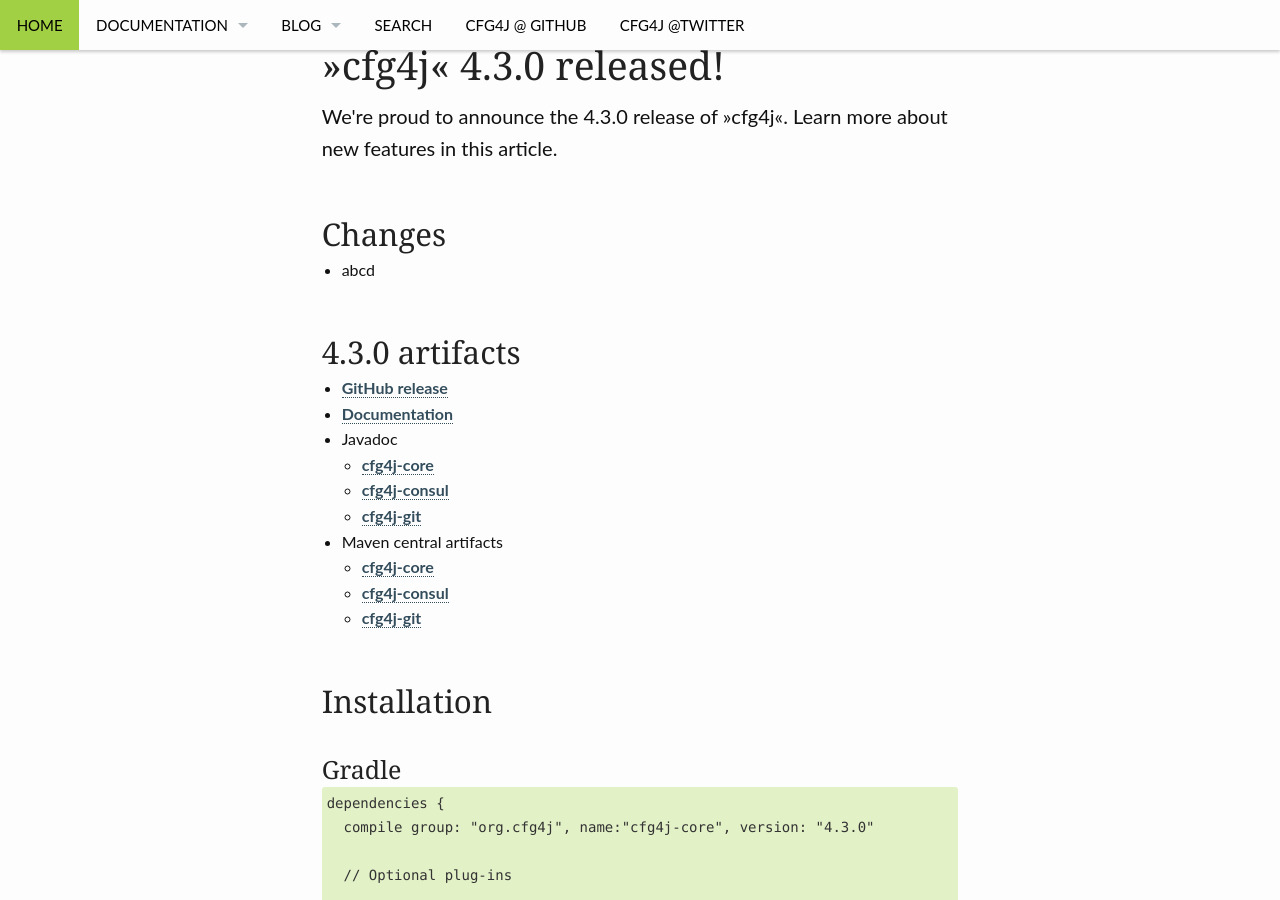
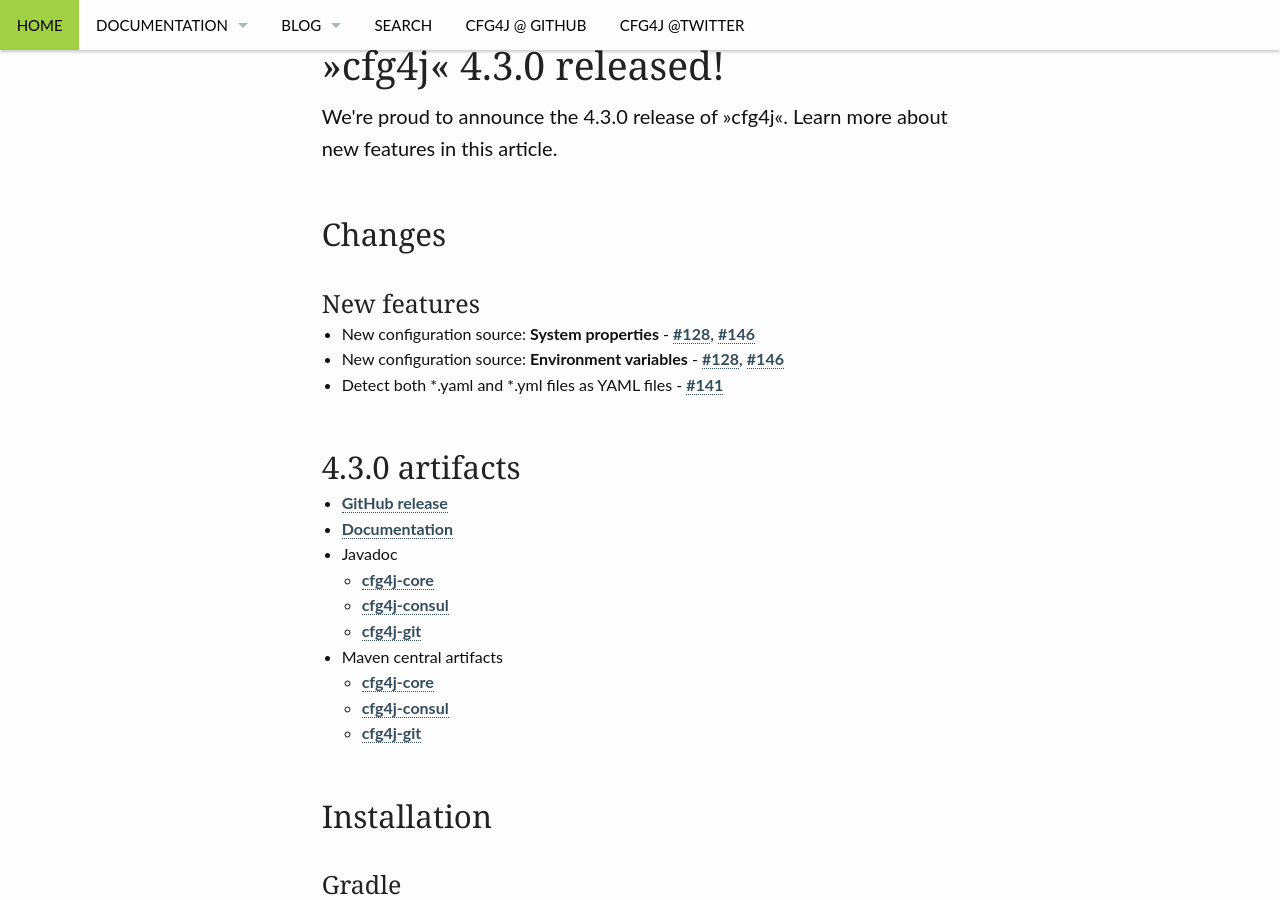
Before and after one commit to cfg4j/cfg4j.github.io, a Jekyll site: the page built from _posts/releases/2016-04-19-release_4_3_0.md, in a window 1280 px wide and 900 px high, scrolled down 317 px. Built offline with Jekyll 4.4.1, drawn with Linux system fonts in a browser that asks for light colours.

Commit message:
release notes for 4.3.0

```diff
--- a/_posts/releases/2016-04-19-release_4_3_0.md
+++ b/_posts/releases/2016-04-19-release_4_3_0.md
@@ -26,4 +26,8 @@
 breadcrumb: true
 ---
 
-* abcd
+### New features
+
+* New configuration source: **System properties** - [#128](https://github.com/cfg4j/cfg4j/issues/128), [#146](https://github.com/cfg4j/cfg4j/pull/146)
+* New configuration source: **Environment variables** - [#128](https://github.com/cfg4j/cfg4j/issues/128), [#146](https://github.com/cfg4j/cfg4j/pull/146)
+* Detect both *.yaml and *.yml files as YAML files - [#141](https://github.com/cfg4j/cfg4j/pull/141)
```
